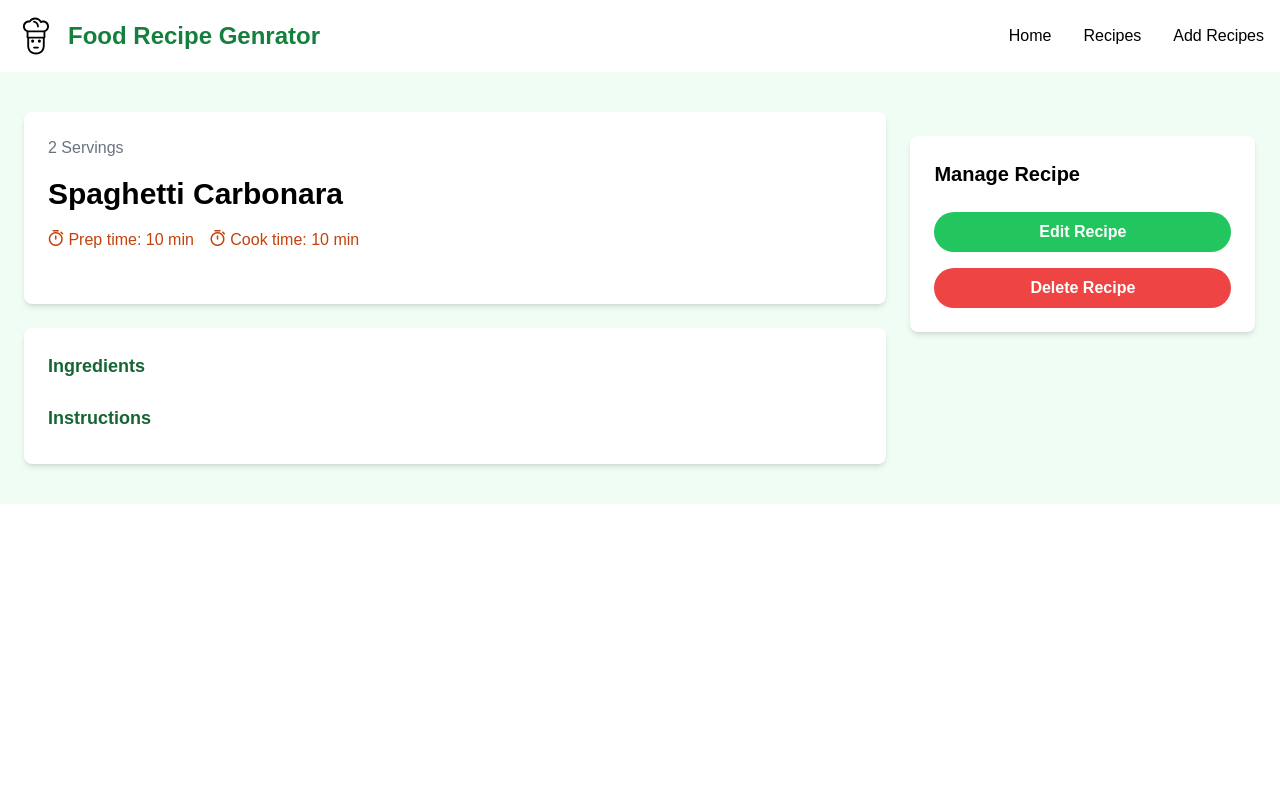
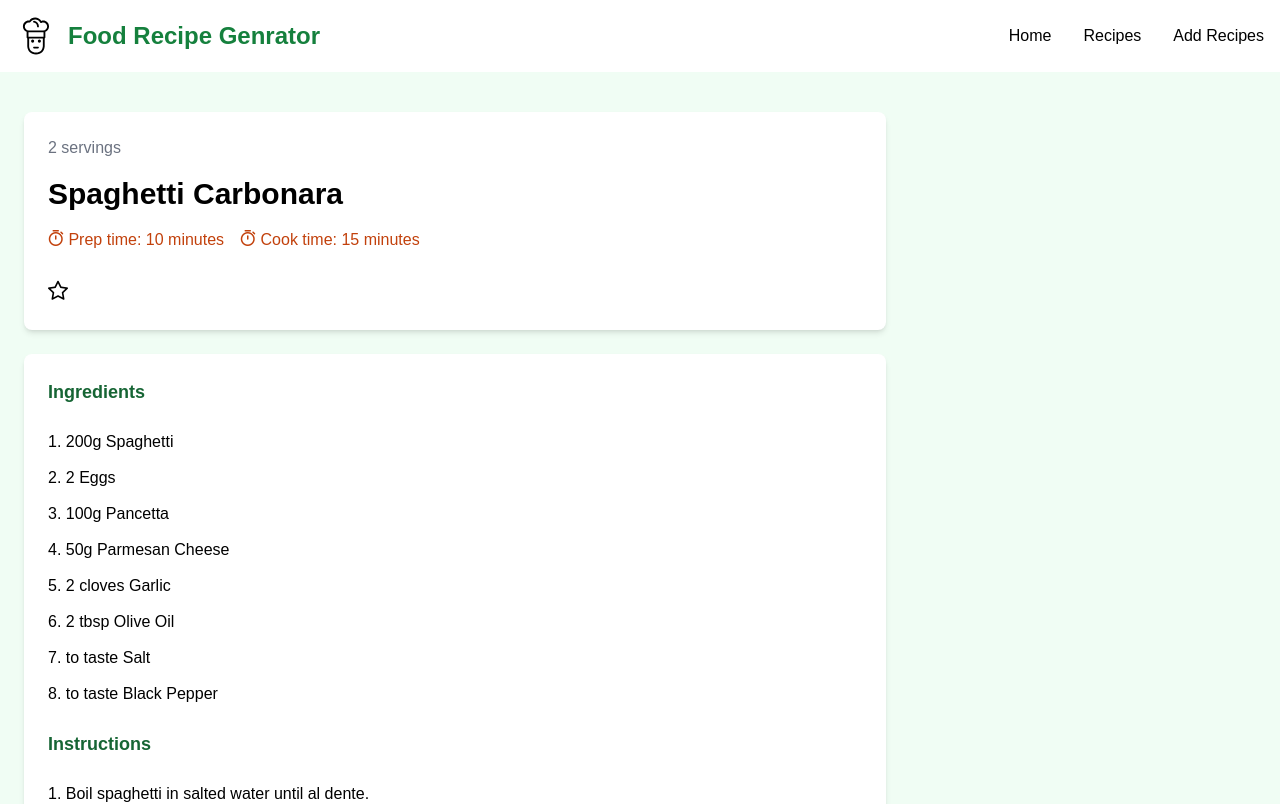
Before and after one commit to Jakob-mbi/Vue-Mat-Recept, a Vue app: page /recipes/1 in a window 1280 px wide. Shown: the top 804 px of the page. Built offline with nearby package versions, Linux system fonts and the light colour scheme; data requests are answered from the project's data file.

Commit message:
feat dynamic recipeView page

```diff
--- a/src/components/RecipeCard.vue
+++ b/src/components/RecipeCard.vue
@@ -2,6 +2,7 @@
 import {ref, computed} from 'vue';
 import type { Recipe } from './types';
 import { RouterLink } from 'vue-router';
+
 
 
 const props = defineProps({
--- a/src/views/RecipeView.vue
+++ b/src/views/RecipeView.vue
@@ -3,21 +3,33 @@
     import axios from 'axios';
     import type { Recipe } from './types';
 
-    import { ref, onMounted } from 'vue';
+    import { ref, onMounted,reactive } from 'vue';
     import { useRoute,RouterLink } from 'vue-router';
 
     const route = useRoute();
 
     const recipeID = route.params.id;
 
-    const recipes = ref<Recipe[]>([]);
+
+    const toggleFavourite = () => {
+        favourite.value = !favourite.value;
+    };
+
+
+    const state:Recipe = reactive({
+        recipe: {
+        } as Recipe
+    });
+
+    const favourite = ref(state.recipe.favourite);
 
     onMounted(async () => {
         try {
-            const response = await axios.get(`http://localhost:5000/recipes/${recipeID}`);
-            recipes.value = response.data;
+            const response = await await fetch(`http://localhost:5000/recipes/${recipeID}`);
+            state.recipe = await response.json();
+            console.log(state.recipe.servings);
         } catch (error) {
-            console.error(error);
+            console.error('Error fetching recipe:',error);
         }
     });
 </script>
@@ -30,34 +42,38 @@
             <div
               class="bg-white p-6 rounded-lg shadow-md text-center md:text-left"
             >
-              <div class="text-gray-500 mb-4">2 Servings</div>
-              <h1 class="text-3xl font-bold mb-4">Spaghetti Carbonara</h1>
+              <div class="text-gray-500 mb-4">{{state.recipe.servings}} servings </div>
+              <h1 class="text-3xl font-bold mb-4">{{state.recipe.name}}</h1>
               <div class="flex flex-col lg:flex-row mb-4 md:gap-4">
                 <div class="text-orange-700 mb-3">
                   <i class="pi pi-stopwatch text-orange-700"></i>
-                    Prep time: 10 min
+                    Prep time: {{state.recipe.prep_time}}
                 </div>
                 <div class="text-orange-700 mb-3">
                   <i class="pi pi-stopwatch text-orange-700"></i>
-                    Cook time: 10 min
+                    Cook time: {{state.recipe.cook_time}}
                 </div>
               </div>
+              <i @click="toggleFavourite" :class="['pi',favourite?'pi-star-fill':'pi-star','mr-5' ,'text-xl']" ></i>
             </div>
 
             <div class="bg-white p-6 rounded-lg shadow-md mt-6">
               <h3 class="text-green-800 text-lg font-bold mb-6">
                 Ingredients
               </h3>
+                <ul v-for="(ingredients,index) in state.recipe.ingredients" :key="index">
+                    <li class="mb-3">{{index + 1}}. {{ingredients.quantity}} {{ingredients.item }}</li>
+                </ul>
 
-
-
-              <h3 class="text-green-800 text-lg font-bold mb-2">Instructions</h3>
-
+              <h3 class="text-green-800 text-lg font-bold my-6">Instructions</h3>
+                <ul v-for="(instruction,index) in state.recipe.instructions" :key="index">
+                    <li class="mb-3">{{index + 1}}. {{instruction}}</li>
+                </ul>
 
             </div>
           </main>
 
-          <aside>
+          <!-- <aside>
             <div class="bg-white p-6 rounded-lg shadow-md mt-6">
               <h3 class="text-xl font-bold mb-6">Manage Recipe</h3>
               <a
@@ -71,7 +87,7 @@
                 Delete Recipe
               </button>
             </div>
-          </aside>
+          </aside> -->
         </div>
       </div>
     </section>
```
